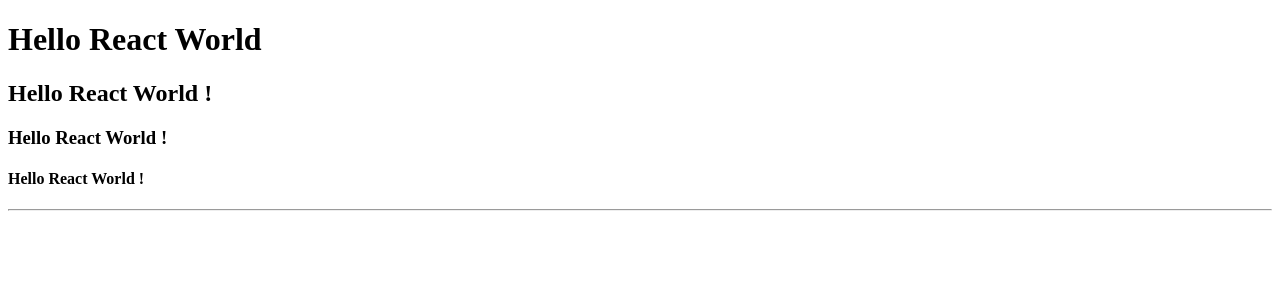
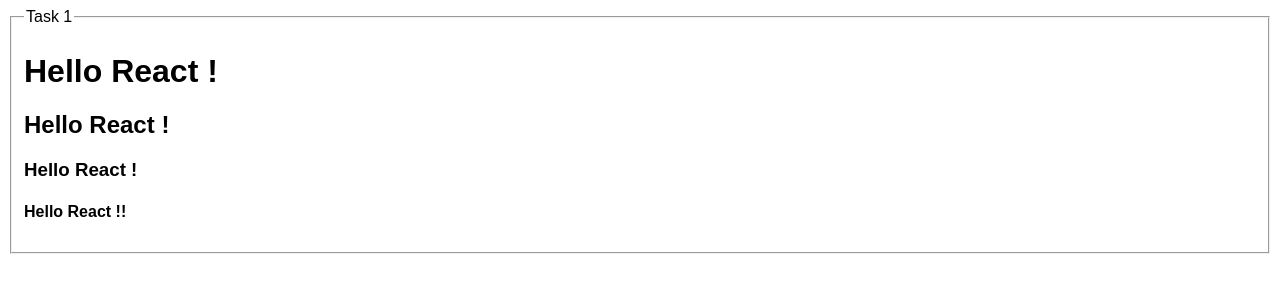
Before and after one commit to cagacu/Epam-React, a React (Create React App) app: page / in a window 1280 px wide. Shown: the top 300 px of the page. Built offline with nearby package versions, Linux system fonts and the light colour scheme.

Commit message:
small fixes

```diff
--- a/src/App.js
+++ b/src/App.js
@@ -1,12 +1,16 @@
-/*import React from "react";
+import React from "react";
 import "./styles.css";
+import Task1 from "./Tasks/task1.js";
+
+let t1 = (
+  <fieldset>
+    <legend>Task 1</legend>
+    <Task1 />
+  </fieldset>
+);
+
+const container = React.createElement("div", null, t1);
 
 export default function App() {
-  return (
-    <div className="App">
-      <h1>Hello CodeSandbox</h1>
-      <h2>Start editing to see some magic happen!</h2>
-    </div>
-  );
+  return <div className="App">{container}</div>;
 }
-*/
--- a/src/Tasks/task1.js
+++ b/src/Tasks/task1.js
@@ -2,35 +2,36 @@
 
 const Header1 = React.createElement(
   "h1",
-  { className: "header_title" },
-  "Hello React World"
+  {
+    id: "id_001",
+    className: "header_title"
+  },
+  "Hello React !"
 );
 
 class Header2 extends React.Component {
   render() {
-    return <h2> Hello React World ! </h2>;
+    return <h2> Hello React !</h2>;
   }
 }
 
 class Header3 extends React.PureComponent {
   render() {
-    return <h3> Hello React World ! </h3>;
+    return <h3> Hello React ! </h3>;
   }
 }
 
-function Header4() {
-  return <h4> Hello React World ! </h4>;
+function Header4(props) {
+  return <h4> {props.title}</h4>;
 }
 
-function Task1() {
-  return (
+let Task1 = () => (
   <div className="container">
     {Header1}
     <Header2 />
     <Header3 />
-      <Header4 />
+    <Header4 title="Hello React !!" />
   </div>
 );
-}
 
 export default Task1;
--- a/src/index.js
+++ b/src/index.js
@@ -1,16 +1,11 @@
 import React from "react";
 import ReactDOM from "react-dom";
-import Task1 from "./Tasks/task1.js";
+import App from "./App";
 
-let l = (
-  <div>
-    <Task1 />
-    <hr />
-  </div>
+const rootElement = document.getElementById("root");
+ReactDOM.render(
+  <React.StrictMode>
+    <App />
+  </React.StrictMode>,
+  rootElement
 );
-
-const container = React.createElement("div", null, l);
-
-const root = document.getElementById("root");
-
-ReactDOM.render(container, root);
--- a/src/styles.css
+++ b/src/styles.css
@@ -1,4 +1,4 @@
 .App {
   font-family: sans-serif;
-  text-align: center;
+  text-align: left;
 }
```
Lines whose indentation alone changed are shown as unchanged.
